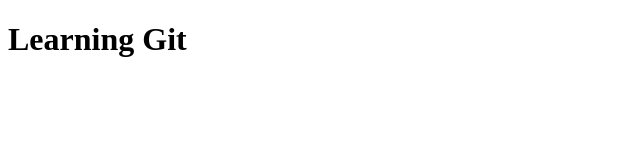
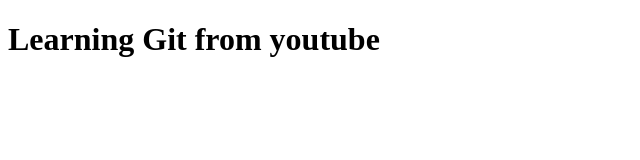
Before and after one commit to nikhilsingh094/frontend, a plain HTML site: page index.html in a window 1280 px wide. Shown: the whole page, without its empty margins (0-640 px from the left). Drawn offline with Linux system fonts and the light colour scheme.

Commit message:
changes done

```diff
--- a/index.html
+++ b/index.html
@@ -9,7 +9,7 @@
 
 <body>
 
-    <h1>Learning Git</h1>
+    <h1>Learning Git from youtube</h1>
 
     <script>
         // currency convertor
```
